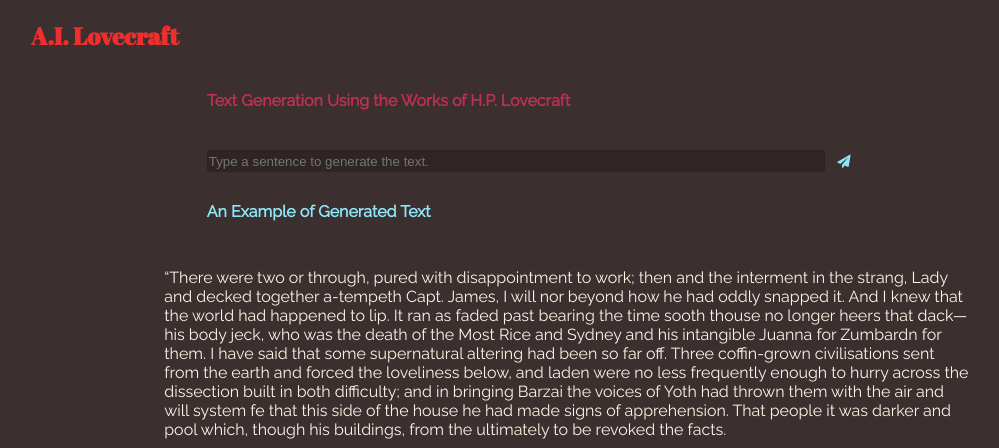
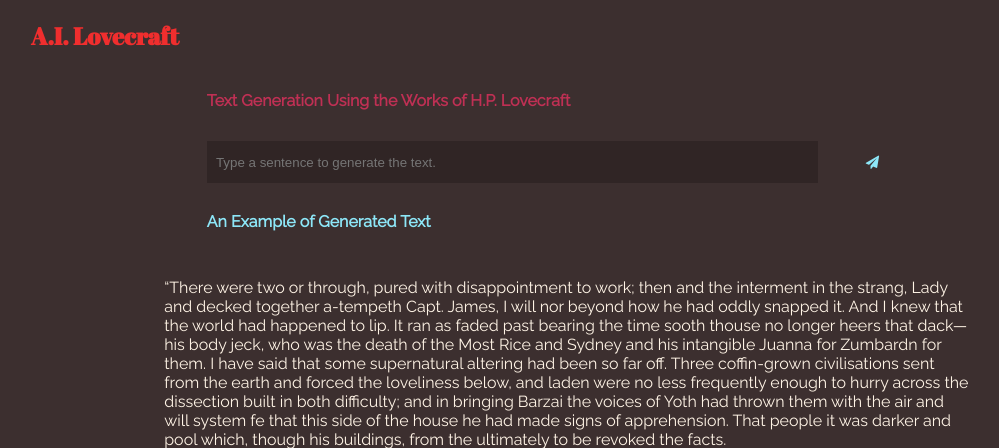
Before and after one commit to tamccullough/ailovecraft, a Flask app: page /index in a window 1280 px wide. Shown: the top 448 px of the page, without its empty margins (72-1071 px from the left). Run offline with Flask 2, Linux system fonts and the light colour scheme; parts of the project's set-up code (start-up, migrations or seed data) failed here and were passed over.

Commit message:
cleaning up css deployment

```diff
--- a/static/css/base.css
+++ b/static/css/base.css
@@ -23,15 +23,6 @@ td {
   text-align: left;
 }
 
-.qbutton {
-  height: 40px;
-  border:none;
-  padding:8px 0px;
-  text-decoration:none;
-  background-color:inherit;
-  cursor:pointer;
-}
-
 .headerdiv {
   min-width: 400px;
   max-width: 85%;
@@ -48,7 +39,7 @@ td {
 .chatdiv {
   min-width: 400px;
   max-width: 85%;
-  min-height:300px;
+  min-height:500px;
   height: 90%;
   margin: 0 auto;
 }
@@ -69,13 +60,27 @@ td {
 .inputdiv {
   min-width: 400px;
   max-width: 85%;
-  height: 40px;
+  height: 50px;
   margin: 0 auto;
 }
 
 .inputbox {
   height: 40px;
   border: none;
+}
+
+.spacer {
+  height: 10px;
+  border: none;
+  background-color:inherit;
+}
+
+.button {
+  height: 40px;
+  border:none;
+  text-decoration:none;
+  background-color:inherit;
+  cursor:pointer;
 }
 
 .center {
--- a/templates/index.html
+++ b/templates/index.html
@@ -12,8 +12,8 @@
   <!-- main content -->
   <div class="inputdiv">
     <form method="POST" action="/generate">
-      <input class="{{ theme }}-theme-dark" style="width: 85%; height: 20px; border: 0;" type="text" id="generate" placeholder="Type a sentence to generate the text." required name="generate" name="generate">
-      <button class="{{ theme }}-theme qbutton" style="text-align: center; width: 30px;" type="submit"><i class="{{ theme }}-text-blue fa fa-paper-plane"></i></button>
+      <input class="{{ theme }}-theme-dark inputbox" style="width: 84%;" type="text" id="generate" placeholder="  Type a sentence to generate the text." required name="generate" name="generate">
+      <button class="{{ theme }}-theme button" style="width: 14%;" type="submit"><i class="{{ theme }}-text-blue fa fa-paper-plane"></i></button>
     </form>
   </div>
 
```
